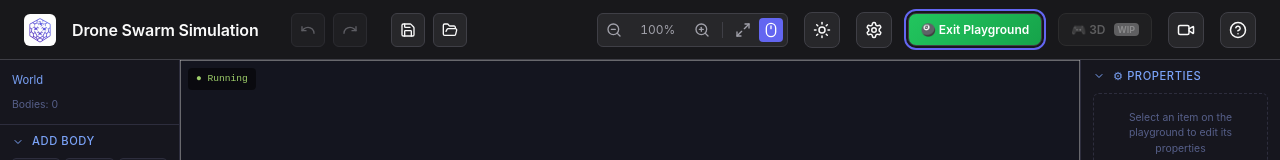
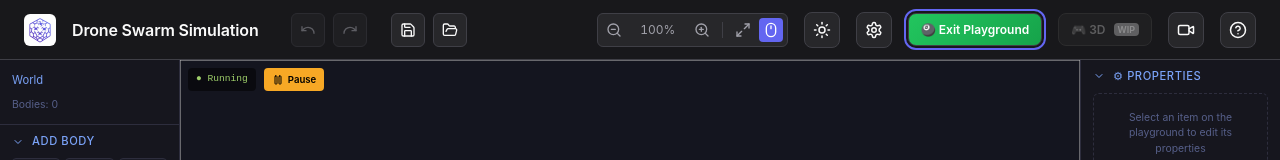
Before and after one commit to mariosumali/drone-swarm-simulation, a React (Vite) app: page / in a window 1280 px wide. Both pictures are taken after a click on the button "Enter Physics Playground Mode". Shown: the top 160 px of the page. Built offline with nearby package versions, Linux system fonts and the light colour scheme.

Commit message:
Added pausing ability

```diff
--- a/src/components/PhysicsPlayground.jsx
+++ b/src/components/PhysicsPlayground.jsx
@@ -1,6 +1,6 @@
 import React, { useRef, useState, useEffect } from 'react';
 import { usePhysicsPlayground } from '../hooks/usePhysicsPlayground';
-import { Square, Circle, Triangle, Hexagon, Star, Pentagon, Trash2, Plus, Pencil, Settings, ChevronDown, ChevronRight, X, Bot, Code2 } from 'lucide-react';
+import { Square, Circle, Triangle, Hexagon, Star, Pentagon, Trash2, Plus, Pencil, Settings, ChevronDown, ChevronRight, X, Bot, Code2, Pause, Play } from 'lucide-react';
 
 // Collapsible section component
 function Section({ title, defaultOpen = true, children }) {
@@ -107,6 +107,7 @@ export function PhysicsPlayground({ theme = 'dark' }) {
         renderOptions,
         bodyDefaults,
         isRunning,
+        isPaused,
         selectedBodyId,
         selectedBodyIds,
         showGrid,
@@ -124,6 +125,7 @@ export function PhysicsPlayground({ theme = 'dark' }) {
         toggleBodySelection,
         clearSelection,
         toggleGrid,
+        togglePause,
         getBodyProperties,
         updateBodyProperty,
         updateDroneBehavior,
@@ -451,20 +453,46 @@ export function PhysicsPlayground({ theme = 'dark' }) {
                     cursor: drawingMode ? 'crosshair' : 'default'
                 }}
             >
-                {/* Status */}
+                {/* Status and Pause Button */}
                 <div style={{
                     position: 'absolute',
                     top: 8,
                     left: 8,
-                    padding: '0.25rem 0.5rem',
-                    background: 'rgba(0,0,0,0.5)',
-                    borderRadius: '4px',
-                    fontSize: '0.6rem',
-                    color: isRunning ? '#9ece6a' : '#f7768e',
-                    zIndex: 20,
-                    fontFamily: 'monospace'
+                    display: 'flex',
+                    alignItems: 'center',
+                    gap: '0.5rem',
+                    zIndex: 20
                 }}>
-                    {isRunning ? '● Running' : '○ Stopped'}
+                    <div style={{
+                        padding: '0.25rem 0.5rem',
+                        background: 'rgba(0,0,0,0.5)',
+                        borderRadius: '4px',
+                        fontSize: '0.6rem',
+                        color: isPaused ? '#f7a825' : (isRunning ? '#9ece6a' : '#f7768e'),
+                        fontFamily: 'monospace'
+                    }}>
+                        {isPaused ? '⏸ Paused' : (isRunning ? '● Running' : '○ Stopped')}
+                    </div>
+                    <button
+                        onClick={togglePause}
+                        style={{
+                            padding: '0.35rem 0.5rem',
+                            background: isPaused ? '#9ece6a' : '#f7a825',
+                            border: 'none',
+                            borderRadius: '4px',
+                            color: '#000',
+                            fontSize: '0.6rem',
+                            cursor: 'pointer',
+                            display: 'flex',
+                            alignItems: 'center',
+                            gap: '0.25rem',
+                            fontWeight: 600
+                        }}
+                        title={isPaused ? 'Resume Simulation' : 'Pause Simulation'}
+                    >
+                        {isPaused ? <Play size={12} /> : <Pause size={12} />}
+                        {isPaused ? 'Play' : 'Pause'}
+                    </button>
                 </div>
 
                 {/* Grid Overlay */}
--- a/src/hooks/usePhysicsPlayground.js
+++ b/src/hooks/usePhysicsPlayground.js
@@ -15,6 +15,7 @@ export function usePhysicsPlayground(canvasRef, containerRef) {
     const [objects, setObjects] = useState([]);
     const [gravity, setGravity] = useState({ x: 0, y: 0 });
     const [isInitialized, setIsInitialized] = useState(false);
+    const [isPaused, setIsPaused] = useState(false);
     const [selectedBodyId, setSelectedBodyId] = useState(null);
     const [selectedBodyIds, setSelectedBodyIds] = useState(new Set()); // Multi-select
     const [showGrid, setShowGrid] = useState(false); // Toggleable grid
@@ -695,6 +696,31 @@ this.applyForce(sepX * 0.0003 + cohX * 0.00005, sepY * 0.0003 + cohY * 0.00005);
         setShowGrid(prev => !prev);
     }, []);
 
+    // Pause simulation
+    const pauseSimulation = useCallback(() => {
+        if (runnerRef.current && !isPaused) {
+            runnerRef.current.enabled = false;
+            setIsPaused(true);
+        }
+    }, [isPaused]);
+
+    // Resume simulation
+    const resumeSimulation = useCallback(() => {
+        if (runnerRef.current && isPaused) {
+            runnerRef.current.enabled = true;
+            setIsPaused(false);
+        }
+    }, [isPaused]);
+
+    // Toggle pause/resume
+    const togglePause = useCallback(() => {
+        if (isPaused) {
+            resumeSimulation();
+        } else {
+            pauseSimulation();
+        }
+    }, [isPaused, pauseSimulation, resumeSimulation]);
+
     // Multi-select: toggle a body in the selection set
     const toggleBodySelection = useCallback((id, addToSelection = false) => {
         if (addToSelection) {
@@ -750,6 +776,7 @@ this.applyForce(sepX * 0.0003 + cohX * 0.00005, sepY * 0.0003 + cohY * 0.00005);
         renderOptions,
         bodyDefaults,
         isRunning: isInitialized,
+        isPaused,
         selectedBodyId,
         selectedBodyIds,
         showGrid,
@@ -773,6 +800,9 @@ this.applyForce(sepX * 0.0003 + cohX * 0.00005, sepY * 0.0003 + cohY * 0.00005);
         selectBody,
         toggleBodySelection,
         clearSelection,
+        pauseSimulation,
+        resumeSimulation,
+        togglePause,
         BEHAVIOR_TEMPLATES,
         engine: engineRef.current,
         render: renderRef.current
```
